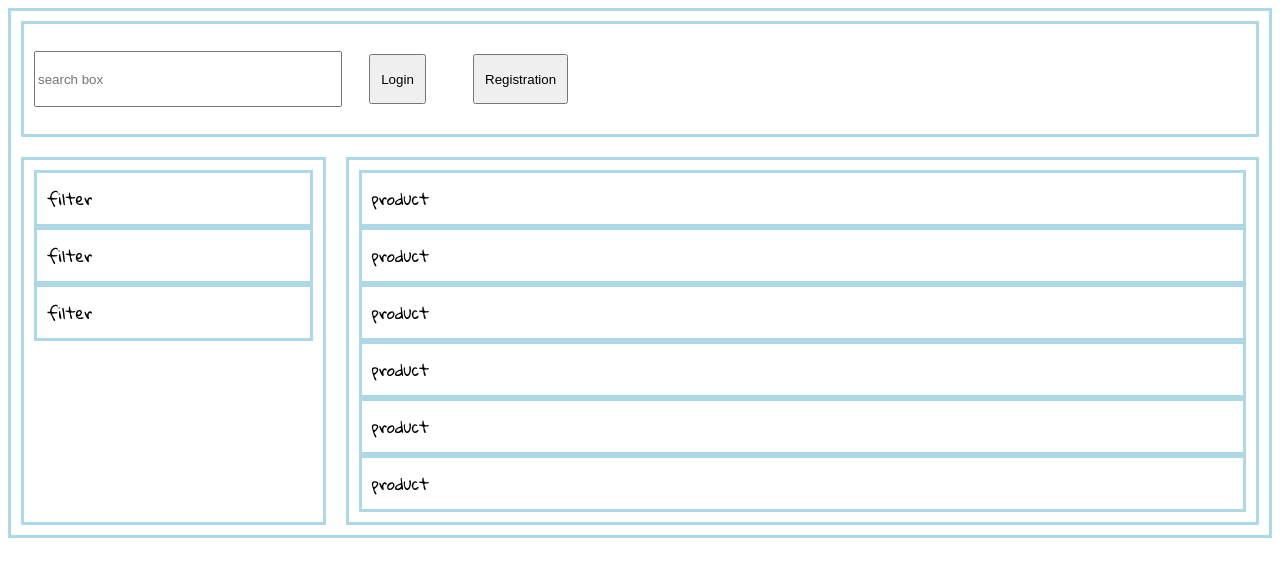
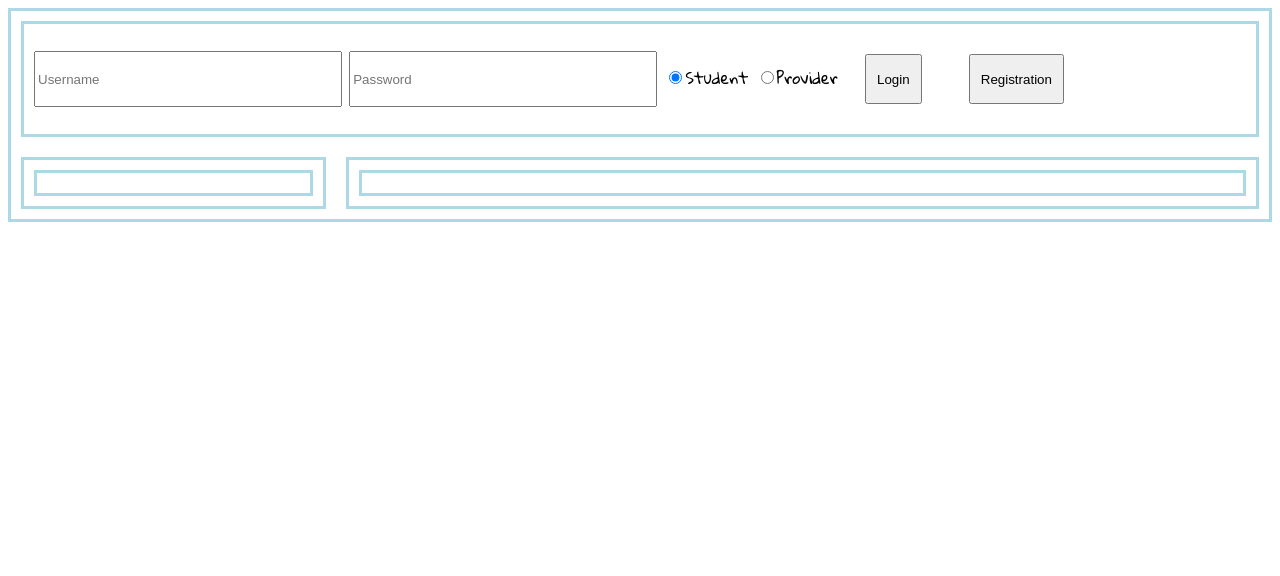
Before and after one commit to CoWarren/Web-App-CourseWork1, a plain HTML site: page index.html in a window 1280 px wide. Drawn offline with nearby package versions, Linux system fonts and the light colour scheme.

Commit message:
Made server.js file and added radio function as well

```diff
--- a/index.html
+++ b/index.html
@@ -11,22 +11,23 @@
 <body>
     <div class="container">
         <header>
-            <input id='searchbox' placeholder="search box"></input>
-            <button>Login</button>
-            <button>Registration</button>
+                <!--<input id='searchbox' placeholder="Search box"></input>
+                <button>Search</button>-->
+                <input v-model="username" id='loginBox' placeholder="Username"></input>
+                <input v-model="password" id='loginBox' placeholder="Password"></input>
+
+                <input type="radio" v-model="userType" id="option1" value="Student" name="radio1" checked>Student</input>
+
+                <input type="radio" v-model="userType" id="option2" value="Provdier" name="radio1">Provider</input>
+
+                <button>Login</button>
+                <button>Registration</button>
         </header>
         <aside>
-            <div class="filter">filter</div>
-            <div class="filter">filter</div>
-            <div class="filter">filter</div>
+            <div class="filter"></div>
         </aside>
         <main>
-            <div class="product">product</div>
-            <div class="product">product</div>
-            <div class="product">product</div>
-            <div class="product">product</div>
-            <div class="product">product</div>
-            <div class="product">product</div>
+            <div class="product"></div>
         </main>
     </div>
 
--- a/style.css
+++ b/style.css
@@ -22,11 +22,11 @@ grid-row:1;
     width: 100px;
 }
 
-#searchbox {
+#searchbox, #loginBox {
     width: 300px;
 }
 
-#logo, #searchbox {
+#logo, #searchbox, #loginBox {
 height: 50px;
 display: inline-block;
 }
```
Also changed, not shown: server.js (added).
